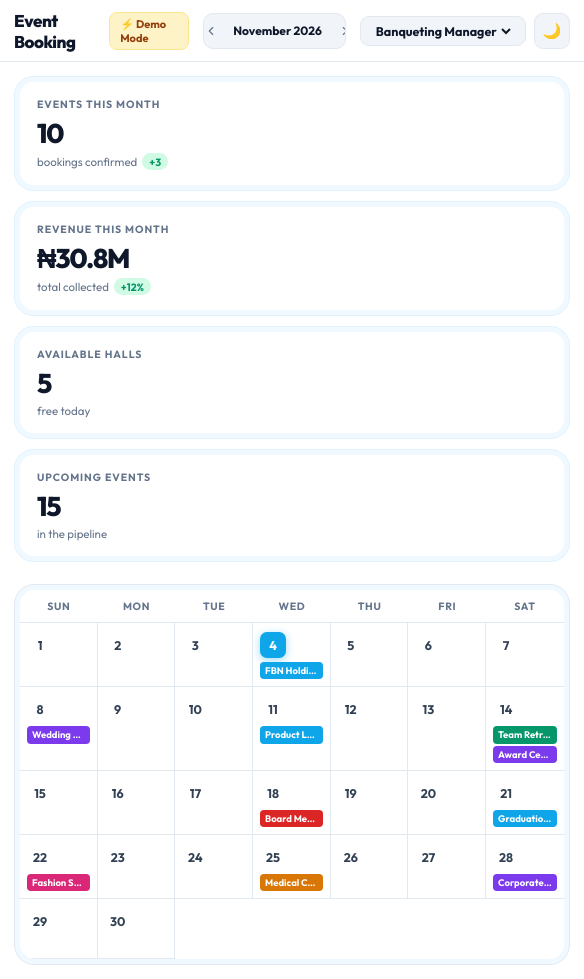
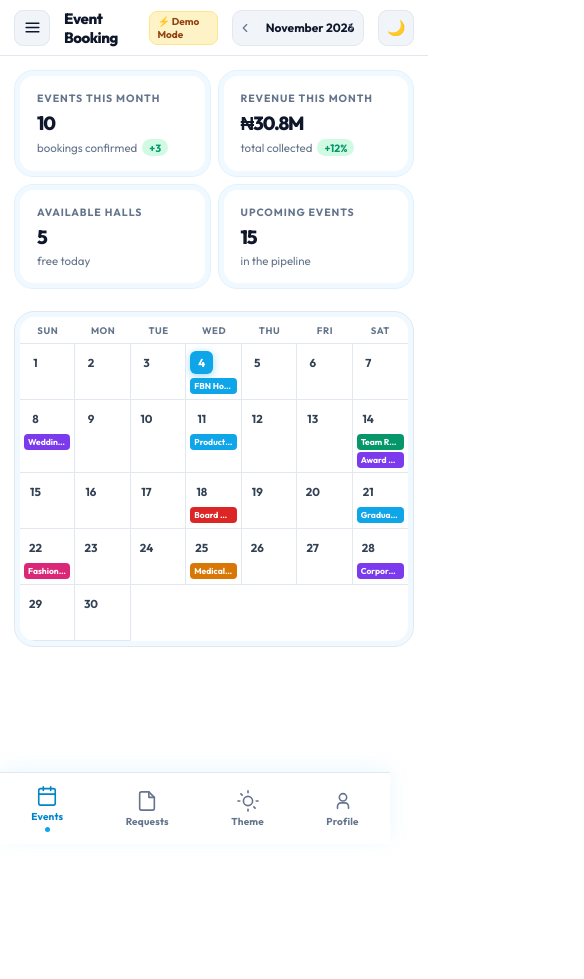
Before and after one commit to Kamsi-J/BRIDGEWATERS-GROUPS, a plain HTML site: page events.html in a window 390 px wide. Shown: the whole page, 584 px wide, since content can reach past the window. After the commit the page ends 844 px from the top, so only its background shows below. Drawn offline with nearby package versions, Linux system fonts and the light colour scheme.

Commit message:
Mobile view: bottom nav, bottom-sheet modals, hamburger menu, responsive calendar
- Added fixed bottom navigation bar (Events, Requests, Theme, Profile)
- Sidebar now slides in as a drawer on mobile with backdrop overlay
- Hamburger menu button in topbar on mobile
- Modals become bottom sheets with drag handle on mobile
- Calendar tightened for small screens
- Stats grid stays 2-col on mobile
- Toast moves above bottom nav
- Safe area insets for notch devices

Co-Authored-By: Claude Sonnet 4.6 <noreply@anthropic.com>

```diff
--- a/events.html
+++ b/events.html
@@ -200,19 +200,62 @@ body{font-family:'Outfit',sans-serif;font-size:14px;color:var(--text);background
 }
 @media(max-width:1120px){.cal-layout{grid-template-columns:1fr}.side-panel{display:none}}
 @media(max-width:900px){.stats-grid{grid-template-columns:repeat(2,1fr)}}
+/* MOBILE NAV BAR */
+.mob-nav{display:none;position:fixed;bottom:0;left:0;right:0;z-index:50;background:var(--surface);border-top:1px solid var(--border);padding:6px 0 max(6px,env(safe-area-inset-bottom));box-shadow:0 -4px 20px rgba(14,165,233,.08)}
+.mob-nav-inner{display:flex;align-items:center;justify-content:space-around}
+.mob-nav-item{display:flex;flex-direction:column;align-items:center;gap:3px;padding:6px 18px;border-radius:12px;cursor:pointer;color:var(--muted);transition:all .2s var(--ease);border:none;background:transparent;font-family:'Outfit',sans-serif}
+.mob-nav-item.active{color:var(--sky-600)}
+.mob-nav-item svg{width:22px;height:22px;stroke:currentColor;fill:none;stroke-width:1.75;stroke-linecap:round;stroke-linejoin:round}
+.mob-nav-lbl{font-size:10px;font-weight:700;letter-spacing:.02em}
+.mob-nav-dot{width:5px;height:5px;border-radius:50%;background:var(--sky-500);display:none;margin-top:1px}
+.mob-nav-item.active .mob-nav-dot{display:block}
+/* Hamburger */
+.mob-menu-btn{display:none;width:36px;height:36px;border-radius:9px;background:var(--surface-2);border:1px solid var(--border);cursor:pointer;align-items:center;justify-content:center;flex-shrink:0}
+.mob-menu-btn svg{width:17px;height:17px;stroke:var(--text);fill:none;stroke-width:2;stroke-linecap:round}
+/* Sidebar overlay */
+.sb-overlay{display:none;position:fixed;inset:0;background:rgba(3,105,161,.35);backdrop-filter:blur(2px);-webkit-backdrop-filter:blur(2px);z-index:49;opacity:0;transition:opacity .3s var(--ease)}
+.sb-overlay.show{opacity:1}
+
 @media(max-width:768px){
-  #sidebar{transform:translateX(-100%);width:var(--sidebar-w)!important}
-  #sidebar.mob-open{transform:translateX(0)}
-  #main{margin-left:0!important}
-  .content{padding:14px}.topbar{padding:0 14px}
-  .stats-grid{grid-template-columns:1fr 1fr;gap:10px}
-  .role-sel-wrap label{display:none}
-  .month-label{min-width:120px;font-size:12px}
+  #sidebar{transform:translateX(-100%);width:var(--sidebar-w)!important;z-index:51}
+  #sidebar.mob-open{transform:translateX(0);box-shadow:4px 0 32px rgba(0,0,0,.18)}
+  .sb-overlay{display:block}
+  #main{margin-left:0!important;padding-bottom:72px}
+  .content{padding:14px 14px 20px}
+  .topbar{padding:0 14px;height:56px}
+  .stats-grid{grid-template-columns:1fr 1fr;gap:9px}
+  .stat-val{font-size:22px}
+  .role-sel-wrap{display:none}
+  .month-label{min-width:0;font-size:12px;padding:0 8px}
+  .mob-menu-btn{display:flex}
+  .mob-nav{display:block}
+  .sb-toggle{display:none}
+  /* Calendar tighter on mobile */
+  .cal-day{min-height:68px;padding:7px 4px 4px}
+  .day-num{font-size:11.5px;width:23px;height:23px;border-radius:6px}
+  .day-chip{font-size:8.5px;padding:2px 4px}
+  .cal-wkday{font-size:9.5px;padding:7px 2px}
+  /* Modals become bottom sheets */
+  .modal-overlay{align-items:flex-end;padding:0}
+  .modal{border-radius:22px 22px 0 0;max-width:100%;max-height:92dvh;transform:translateY(100%)}
+  .modal-overlay.open .modal{transform:translateY(0)}
+  /* Handle bar on modals */
+  .modal-hdr::before{content:'';display:block;position:absolute;top:10px;left:50%;transform:translateX(-50%);width:36px;height:4px;border-radius:2px;background:var(--border)}
+  .modal-hdr{position:relative;padding-top:26px}
+  /* Form fields full width on mobile */
+  .form-row{grid-template-columns:1fr}
+  .det-grid{grid-template-columns:1fr 1fr}
+  /* Toast above nav */
+  .toast{bottom:82px;right:14px;left:14px;text-align:left}
+  /* Demo badge */
+  .demo-badge{font-size:10px;padding:3px 7px}
+  /* Page title */
+  .page-title{font-size:15px}
 }
-@media(max-width:460px){
-  .stats-grid{grid-template-columns:1fr}
-  .cal-day{min-height:60px}
-  .form-row{grid-template-columns:1fr}
+@media(max-width:400px){
+  .stats-grid{grid-template-columns:1fr 1fr;gap:7px}
+  .stat-val{font-size:19px}
+  .cal-day{min-height:56px}
 }
 ::-webkit-scrollbar{width:5px;height:5px}::-webkit-scrollbar-track{background:transparent}::-webkit-scrollbar-thumb{background:var(--light);border-radius:3px}::-webkit-scrollbar-thumb:hover{background:var(--muted)}
 </style>
@@ -282,6 +325,9 @@ body{font-family:'Outfit',sans-serif;font-size:14px;color:var(--text);background
 <main id="main">
   <header class="topbar">
     <div class="tb-left">
+      <button class="mob-menu-btn" id="mobMenuBtn" onclick="toggleMobSidebar()" aria-label="Menu">
+        <svg viewBox="0 0 24 24"><line x1="3" y1="6" x2="21" y2="6"/><line x1="3" y1="12" x2="21" y2="12"/><line x1="3" y1="18" x2="21" y2="18"/></svg>
+      </button>
       <span class="page-title" id="pageTitle">Event Booking</span>
       <div class="demo-badge" id="demoBadge">⚡ Demo Mode</div>
       <div class="month-nav" id="monthNav">
@@ -387,6 +433,33 @@ body{font-family:'Outfit',sans-serif;font-size:14px;color:var(--text);background
   </div>
 </div>
 
+<!-- MOBILE BOTTOM NAV -->
+<div class="sb-overlay" id="sbOverlay" onclick="toggleMobSidebar()"></div>
+<nav class="mob-nav">
+  <div class="mob-nav-inner">
+    <button class="mob-nav-item active" id="mobNavEvents" onclick="switchPage('events');closeMobSidebar()">
+      <svg viewBox="0 0 24 24"><rect x="3" y="4" width="18" height="18" rx="2"/><line x1="16" y1="2" x2="16" y2="6"/><line x1="8" y1="2" x2="8" y2="6"/><line x1="3" y1="10" x2="21" y2="10"/></svg>
+      <span class="mob-nav-lbl">Events</span>
+      <div class="mob-nav-dot"></div>
+    </button>
+    <button class="mob-nav-item" id="mobNavReq" onclick="switchPage('requisitions');closeMobSidebar()">
+      <svg viewBox="0 0 24 24"><path d="M14 2H6a2 2 0 0 0-2 2v16a2 2 0 0 0 2 2h12a2 2 0 0 0 2-2V8z"/><polyline points="14 2 14 8 20 8"/></svg>
+      <span class="mob-nav-lbl">Requests</span>
+      <div class="mob-nav-dot"></div>
+    </button>
+    <button class="mob-nav-item" id="mobNavTheme" onclick="toggleTheme()">
+      <svg viewBox="0 0 24 24"><circle cx="12" cy="12" r="5"/><line x1="12" y1="1" x2="12" y2="3"/><line x1="12" y1="21" x2="12" y2="23"/><line x1="4.22" y1="4.22" x2="5.64" y2="5.64"/><line x1="18.36" y1="18.36" x2="19.78" y2="19.78"/><line x1="1" y1="12" x2="3" y2="12"/><line x1="21" y1="12" x2="23" y2="12"/></svg>
+      <span class="mob-nav-lbl">Theme</span>
+      <div class="mob-nav-dot" style="display:none"></div>
+    </button>
+    <button class="mob-nav-item" id="mobNavProfile" onclick="toggleMobSidebar()">
+      <svg viewBox="0 0 24 24"><circle cx="12" cy="8" r="4"/><path d="M6 20v-2a4 4 0 0 1 4-4h4a4 4 0 0 1 4 4v2"/></svg>
+      <span class="mob-nav-lbl" id="mobNavName">Profile</span>
+      <div class="mob-nav-dot" style="display:none"></div>
+    </button>
+  </div>
+</nav>
+
 <div class="toast" id="toast"><span id="toastIcon">&#10003;</span><span id="toastMsg">Done!</span></div>
 
 <script src="https://cdn.jsdelivr.net/npm/@supabase/supabase-js@2.39.3/dist/umd/supabase.js"></script>
@@ -453,6 +526,7 @@ async function initSupabase(){
         S.role=profile.role;
         document.getElementById('roleSelect').value=profile.role;
         document.getElementById('uName').textContent=profile.full_name||ROLES[profile.role].label;
+        document.getElementById('mobNavName').textContent=(profile.full_name||ROLES[profile.role].label).split(' ')[0];
         document.getElementById('uRolePill').textContent=ROLES[profile.role].label;
         document.getElementById('uAvatar').textContent=ROLES[profile.role].initials;
         document.getElementById('roleSelWrap').style.display='none';
@@ -512,6 +586,19 @@ function checkFormConflict(){
 }
 
 // ── UI FUNCTIONS ──────────────────────────────────────────────
+function toggleMobSidebar(){
+  const sb=document.getElementById('sidebar');
+  const ov=document.getElementById('sbOverlay');
+  const open=sb.classList.toggle('mob-open');
+  ov.classList.toggle('show',open);
+  document.body.style.overflow=open?'hidden':'';
+}
+function closeMobSidebar(){
+  document.getElementById('sidebar').classList.remove('mob-open');
+  document.getElementById('sbOverlay').classList.remove('show');
+  document.body.style.overflow='';
+}
+
 document.getElementById('sbToggle').addEventListener('click',()=>{
   S.sbCol=!S.sbCol;
   document.getElementById('sidebar').classList.toggle('col',S.sbCol);
@@ -527,6 +614,8 @@ function switchPage(p){
   document.getElementById('monthNav').style.display=p==='events'?'':'none';
   document.getElementById('calGrid').dataset.canbooking=ROLES[S.role].canBook&&p==='events'?'1':'';
   document.getElementById('pageTitle').textContent=p==='events'?'Event Booking':'Requisitions';
+  document.getElementById('mobNavEvents').classList.toggle('active',p==='events');
+  document.getElementById('mobNavReq').classList.toggle('active',p==='requisitions');
 }
 
 function changeRole(r){
```
